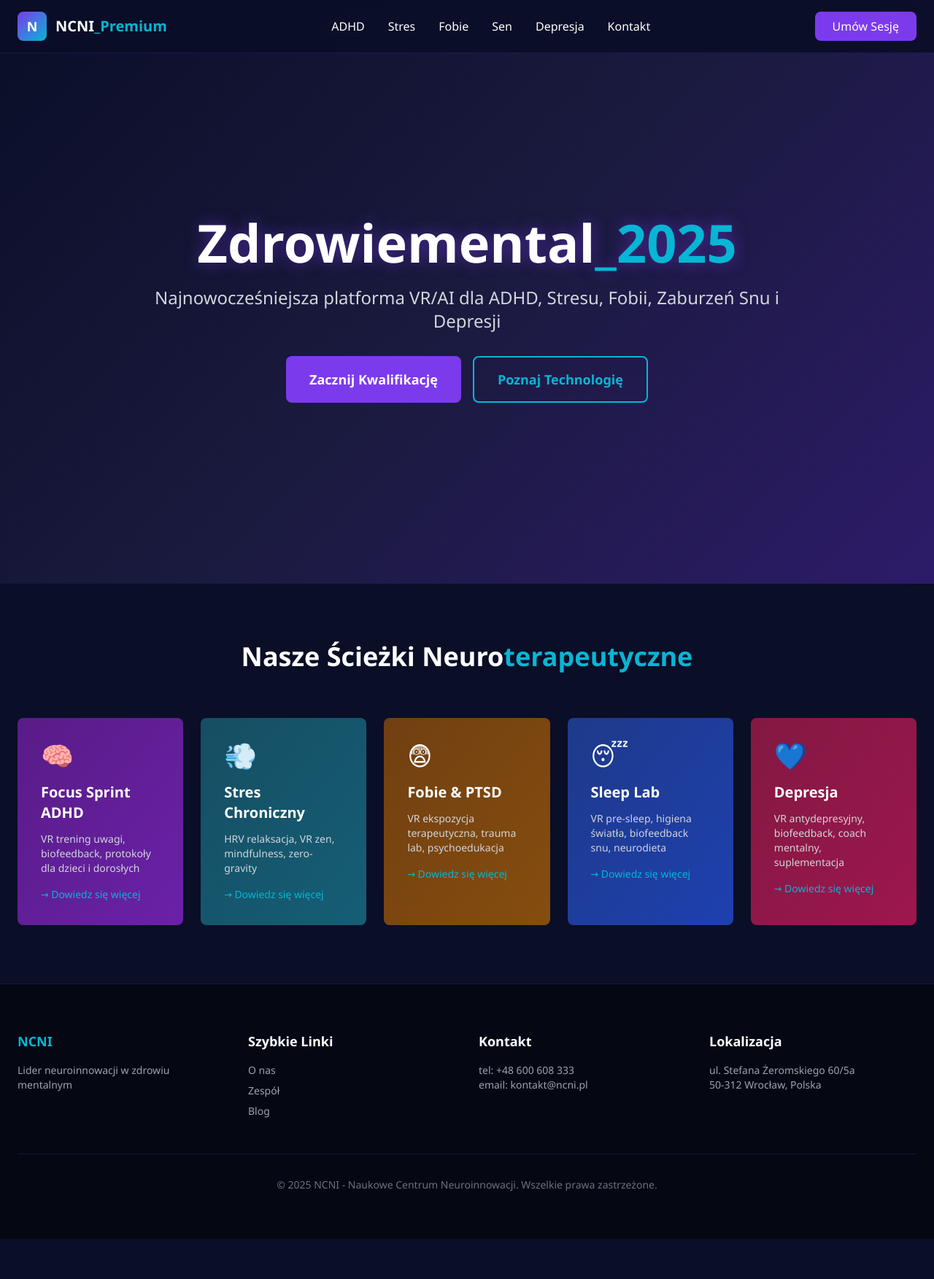
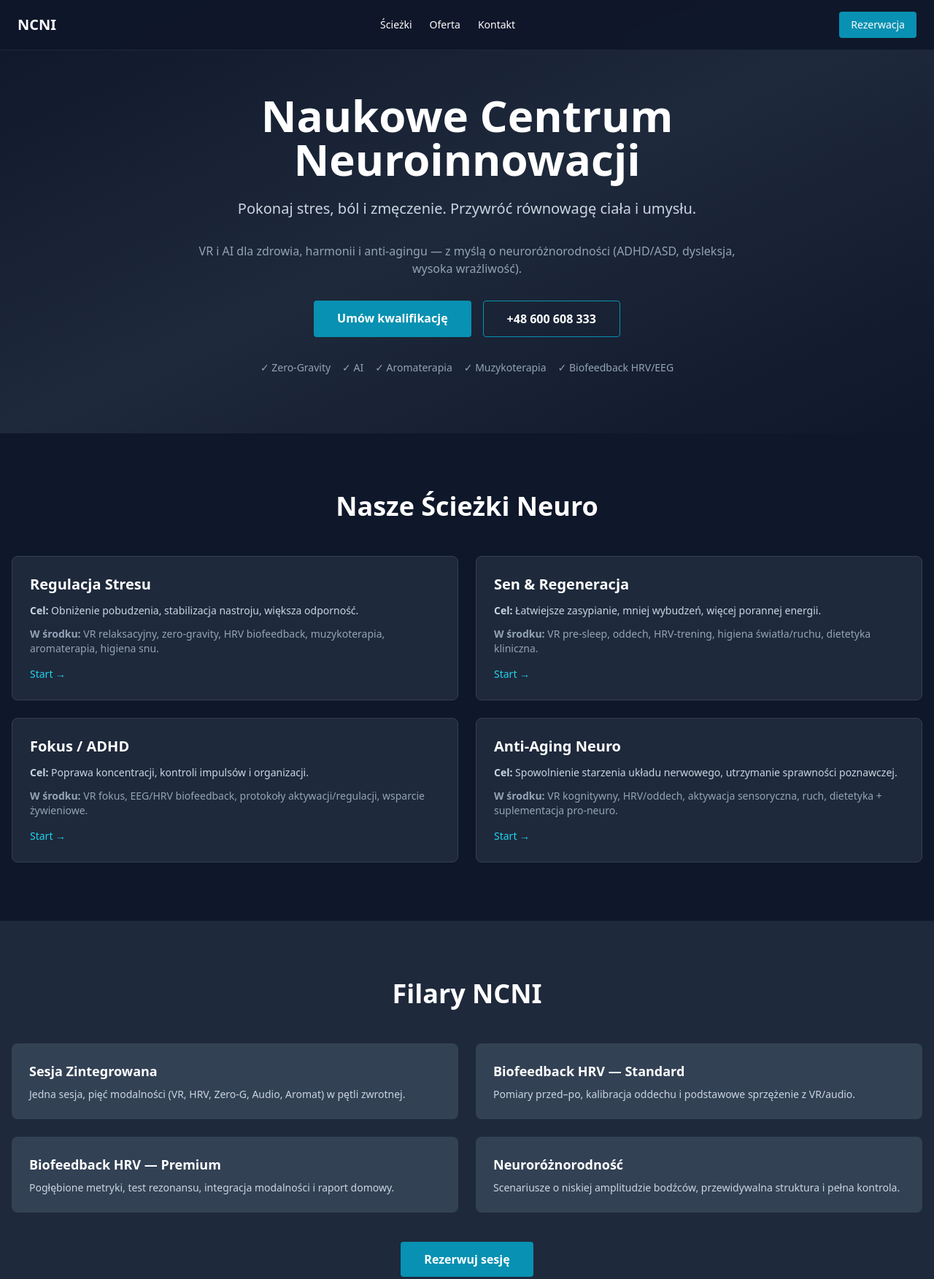
Before and after one commit to SolutionalKarol/ncni-neuro-premium, a plain HTML site: page index.html in a window 1280 px wide. Shown: the top 1753 px of the page at 73% size. Before the commit the page ends 1698 px from the top, so only its background shows below. Drawn offline with nearby package versions, Linux system fonts and the light colour scheme.

Commit message:
refactor: Full NCNI Premium - Pure HTML5 + Tailwind CSS
- Replacement of Hero section with Naukowe Centrum Neuroinnowacji branding
- Added all 4 therapy pathways: Regulacja Stresu, Sen & Regeneracja, Fokus/ADHD, Anti-Aging Neuro
- Integrated 4 NCNI Pillars: Sesja Zintegrowana, HRV Standard, HRV Premium, Neuroróżnorodność
- Team section with all 3 members from ncni.pl
- Contact with exact address: ul. Żeromskiego 60/5a, +48 600 608 333, kontakt@ncni.pl
- All CTA buttons route to neuroinnowacje.pl for reservations
- Company data: KRS 0001200984, NIP 8982325965, REGON 54303723800000
- Responsive design with Tailwind CSS (no custom CSS needed)
- Footer with all legal information and Karol Kiszło credit

```diff
--- a/index.html
+++ b/index.html
@@ -3,148 +3,142 @@
 <head>
     <meta charset="UTF-8">
     <meta name="viewport" content="width=device-width, initial-scale=1.0">
-    <title>NCNI - Neuro Premium | VR Terapia Zdrowia Mentalnego</title>
-    <meta name="description" content="Ekspercka platforma zdrowia mentalnego: ADHD, Stres, Fobie, Sen, Depresja. VR | AI | Biofeedback">
+    <title>Naukowe Centrum Neuroinnowacji - VR, AI, Biofeedback</title>
+    <meta name="description" content="NCNI Wrocław: Terapie VR, AI, Biofeedback dla ADHD, Stresu, Snu, Depresji. +48 600 608 333">
     <script src="https://cdn.tailwindcss.com"></script>
-    <script>
-        tailwind.config = {
-            theme: {
-                extend: {
-                    colors: {
-                        'ncni-dark': '#0a0e27',
-                        'ncni-purple': '#7c3aed',
-                        'ncni-cyan': '#06b6d4',
-                    }
-                }
-            }
-        }
-    </script>
-    <style>
-        * { margin: 0; padding: 0; box-sizing: border-box; }
-        body { font-family: 'Segoe UI', Tahoma, Geneva, Verdana, sans-serif; }
-        .hero-gradient { background: linear-gradient(135deg, #0a0e27 0%, #1a1a3e 50%, #2d1b69 100%); }
-        .glow-text { text-shadow: 0 0 20px rgba(124, 58, 237, 0.5); }
-    </style>
 </head>
-<body class="bg-ncni-dark text-white">
+<body class="bg-slate-900 text-white">
     <!-- HEADER -->
-    <header class="fixed w-full top-0 z-50 bg-ncni-dark/90 backdrop-blur-md border-b border-ncni-purple/20">
-        <div class="max-w-7xl mx-auto px-6 py-4 flex items-center justify-between">
-            <div class="flex items-center gap-3">
-                <div class="w-10 h-10 rounded-lg bg-gradient-to-br from-ncni-purple to-ncni-cyan flex items-center justify-center font-bold text-lg">N</div>
-                <div class="font-bold text-xl">NCNI<span class="text-ncni-cyan">_Premium</span></div>
-            </div>
-            <nav class="hidden md:flex gap-8">
-                <a href="#adhd" class="hover:text-ncni-cyan transition">ADHD</a>
-                <a href="#stress" class="hover:text-ncni-cyan transition">Stres</a>
-                <a href="#fobie" class="hover:text-ncni-cyan transition">Fobie</a>
-                <a href="#sen" class="hover:text-ncni-cyan transition">Sen</a>
-                <a href="#depresja" class="hover:text-ncni-cyan transition">Depresja</a>
-                <a href="#kontakt" class="hover:text-ncni-cyan transition">Kontakt</a>
+    <header class="fixed w-full top-0 z-50 bg-slate-900/95 backdrop-blur border-b border-slate-800">
+        <div class="max-w-7xl mx-auto px-4 sm:px-6 py-4 flex items-center justify-between">
+            <div class="font-bold text-xl">NCNI</div>
+            <nav class="hidden md:flex gap-6 text-sm">
+                <a href="#sciezki" class="hover:text-cyan-400">Ścieżki</a>
+                <a href="#oferta" class="hover:text-cyan-400">Oferta</a>
+                <a href="#kontakt" class="hover:text-cyan-400">Kontakt</a>
             </nav>
-            <button class="bg-ncni-purple hover:bg-ncni-cyan text-white px-6 py-2 rounded-lg transition">Umów Sesję</button>
+            <a href="https://neuroinnowacje.pl" target="_blank" class="bg-cyan-600 hover:bg-cyan-500 px-4 py-2 rounded text-sm">Rezerwacja</a>
         </div>
     </header>
 
     <!-- HERO -->
-    <section class="hero-gradient pt-32 pb-20 px-6 text-center min-h-screen flex items-center justify-center">
-        <div class="max-w-4xl mx-auto">
-            <h1 class="text-5xl md:text-7xl font-black mb-6 glow-text">Zdrowiemental<span class="text-ncni-cyan">_2025</span></h1>
-            <p class="text-xl md:text-2xl mb-8 text-gray-300 leading-relaxed">Najnowocześniejsza platforma VR/AI dla ADHD, Stresu, Fobii, Zaburzeń Snu i Depresji</p>
-            <div class="flex gap-4 justify-center flex-wrap">
-                <button class="bg-ncni-purple hover:bg-ncni-cyan text-white px-8 py-4 rounded-lg text-lg font-bold transition transform hover:scale-105">Zacznij Kwalifikację</button>
-                <button class="border-2 border-ncni-cyan text-ncni-cyan px-8 py-4 rounded-lg text-lg font-bold hover:bg-ncni-cyan/10 transition">Poznaj Technologię</button>
+    <section class="pt-32 pb-20 px-4 text-center bg-gradient-to-br from-slate-900 via-slate-800 to-slate-900">
+        <div class="max-w-3xl mx-auto">
+            <h1 class="text-5xl md:text-6xl font-bold mb-6">Naukowe Centrum<br>Neuroinnowacji</h1>
+            <p class="text-lg md:text-xl text-slate-300 mb-8">Pokonaj stres, ból i zmęczenie. Przywróć równowagę ciała i umysłu.</p>
+            <p class="text-slate-400 mb-8">VR i AI dla zdrowia, harmonii i anti-agingu — z myślą o neuroróżnorodności (ADHD/ASD, dysleksja, wysoka wrażliwość).</p>
+            <div class="flex flex-col sm:flex-row gap-4 justify-center mb-8">
+                <a href="https://neuroinnowacje.pl" target="_blank" class="bg-cyan-600 hover:bg-cyan-500 px-8 py-3 rounded font-semibold">Umów kwalifikację</a>
+                <a href="tel:+48600608333" class="border border-cyan-600 hover:bg-cyan-600/10 px-8 py-3 rounded font-semibold">+48 600 608 333</a>
+            </div>
+            <div class="flex flex-wrap justify-center gap-4 text-sm text-slate-400">
+                <span>✓ Zero-Gravity</span>
+                <span>✓ AI</span>
+                <span>✓ Aromaterapia</span>
+                <span>✓ Muzykoterapia</span>
+                <span>✓ Biofeedback HRV/EEG</span>
             </div>
         </div>
     </section>
 
-    <!-- MAIN CONTENT PLACEHOLDER -->
-    <section class="max-w-7xl mx-auto px-6 py-20">
-        <h2 class="text-4xl font-bold mb-16 text-center">Nasze Ścieżki Neuro<span class="text-ncni-cyan">terapeutyczne</span></h2>
-
-        <div class="grid md:grid-cols-2 lg:grid-cols-5 gap-6">
-            <!-- ADHD -->
-            <div id="adhd" class="bg-gradient-to-br from-purple-900 to-purple-800 p-8 rounded-lg hover:shadow-lg hover:shadow-purple-500/50 transition cursor-pointer group">
-                <div class="text-4xl mb-4">🧠</div>
-                <h3 class="text-xl font-bold mb-3">Focus Sprint ADHD</h3>
-                <p class="text-gray-300 text-sm">VR trening uwagi, biofeedback, protokoły dla dzieci i dorosłych</p>
-                <div class="mt-4 text-ncni-cyan text-sm group-hover:translate-x-2 transition">→ Dowiedz się więcej</div>
+    <!-- SCIEZKI -->
+    <section id="sciezki" class="max-w-7xl mx-auto px-4 py-20">
+        <h2 class="text-4xl font-bold mb-12 text-center">Nasze Ścieżki Neuro</h2>
+        <div class="grid md:grid-cols-2 gap-6">
+            <div class="bg-slate-800 p-6 rounded-lg border border-slate-700">
+                <h3 class="text-xl font-bold mb-3">Regulacja Stresu</h3>
+                <p class="text-sm text-slate-300 mb-3"><strong>Cel:</strong> Obniżenie pobudzenia, stabilizacja nastroju, większa odporność.</p>
+                <p class="text-sm text-slate-400 mb-3"><strong>W środku:</strong> VR relaksacyjny, zero-gravity, HRV biofeedback, muzykoterapia, aromaterapia, higiena snu.</p>
+                <a href="https://neuroinnowacje.pl" target="_blank" class="text-cyan-400 text-sm hover:text-cyan-300">Start →</a>
             </div>
-
-            <!-- STRESS -->
-            <div id="stress" class="bg-gradient-to-br from-cyan-900 to-cyan-800 p-8 rounded-lg hover:shadow-lg hover:shadow-cyan-500/50 transition cursor-pointer group">
-                <div class="text-4xl mb-4">💨</div>
-                <h3 class="text-xl font-bold mb-3">Stres Chroniczny</h3>
-                <p class="text-gray-300 text-sm">HRV relaksacja, VR zen, mindfulness, zero-gravity</p>
-                <div class="mt-4 text-ncni-cyan text-sm group-hover:translate-x-2 transition">→ Dowiedz się więcej</div>
+            <div class="bg-slate-800 p-6 rounded-lg border border-slate-700">
+                <h3 class="text-xl font-bold mb-3">Sen & Regeneracja</h3>
+                <p class="text-sm text-slate-300 mb-3"><strong>Cel:</strong> Łatwiejsze zasypianie, mniej wybudzeń, więcej porannej energii.</p>
+                <p class="text-sm text-slate-400 mb-3"><strong>W środku:</strong> VR pre-sleep, oddech, HRV-trening, higiena światła/ruchu, dietetyka kliniczna.</p>
+                <a href="https://neuroinnowacje.pl" target="_blank" class="text-cyan-400 text-sm hover:text-cyan-300">Start →</a>
             </div>
-
-            <!-- FOBIE -->
-            <div id="fobie" class="bg-gradient-to-br from-yellow-900 to-yellow-800 p-8 rounded-lg hover:shadow-lg hover:shadow-yellow-500/50 transition cursor-pointer group">
-                <div class="text-4xl mb-4">😨</div>
-                <h3 class="text-xl font-bold mb-3">Fobie & PTSD</h3>
-                <p class="text-gray-300 text-sm">VR ekspozycja terapeutyczna, trauma lab, psychoedukacja</p>
-                <div class="mt-4 text-ncni-cyan text-sm group-hover:translate-x-2 transition">→ Dowiedz się więcej</div>
+            <div class="bg-slate-800 p-6 rounded-lg border border-slate-700">
+                <h3 class="text-xl font-bold mb-3">Fokus / ADHD</h3>
+                <p class="text-sm text-slate-300 mb-3"><strong>Cel:</strong> Poprawa koncentracji, kontroli impulsów i organizacji.</p>
+                <p class="text-sm text-slate-400 mb-3"><strong>W środku:</strong> VR fokus, EEG/HRV biofeedback, protokoły aktywacji/regulacji, wsparcie żywieniowe.</p>
+                <a href="https://neuroinnowacje.pl" target="_blank" class="text-cyan-400 text-sm hover:text-cyan-300">Start →</a>
             </div>
-
-            <!-- SEN -->
-            <div id="sen" class="bg-gradient-to-br from-blue-900 to-blue-800 p-8 rounded-lg hover:shadow-lg hover:shadow-blue-500/50 transition cursor-pointer group">
-                <div class="text-4xl mb-4">😴</div>
-                <h3 class="text-xl font-bold mb-3">Sleep Lab</h3>
-                <p class="text-gray-300 text-sm">VR pre-sleep, higiena światła, biofeedback snu, neurodieta</p>
-                <div class="mt-4 text-ncni-cyan text-sm group-hover:translate-x-2 transition">→ Dowiedz się więcej</div>
-            </div>
-
-            <!-- DEPRESJA -->
-            <div id="depresja" class="bg-gradient-to-br from-pink-900 to-pink-800 p-8 rounded-lg hover:shadow-lg hover:shadow-pink-500/50 transition cursor-pointer group">
-                <div class="text-4xl mb-4">💙</div>
-                <h3 class="text-xl font-bold mb-3">Depresja</h3>
-                <p class="text-gray-300 text-sm">VR antydepresyjny, biofeedback, coach mentalny, suplementacja</p>
-                <div class="mt-4 text-ncni-cyan text-sm group-hover:translate-x-2 transition">→ Dowiedz się więcej</div>
+            <div class="bg-slate-800 p-6 rounded-lg border border-slate-700">
+                <h3 class="text-xl font-bold mb-3">Anti-Aging Neuro</h3>
+                <p class="text-sm text-slate-300 mb-3"><strong>Cel:</strong> Spowolnienie starzenia układu nerwowego, utrzymanie sprawności poznawczej.</p>
+                <p class="text-sm text-slate-400 mb-3"><strong>W środku:</strong> VR kognitywny, HRV/oddech, aktywacja sensoryczna, ruch, dietetyka + suplementacja pro-neuro.</p>
+                <a href="https://neuroinnowacje.pl" target="_blank" class="text-cyan-400 text-sm hover:text-cyan-300">Start →</a>
             </div>
         </div>
     </section>
 
-    <!-- FOOTER -->
-    <footer id="kontakt" class="bg-black/50 border-t border-ncni-purple/20 py-16 px-6">
-        <div class="max-w-7xl mx-auto grid md:grid-cols-4 gap-8">
-            <div>
-                <h4 class="font-bold text-lg mb-4 text-ncni-cyan">NCNI</h4>
-                <p class="text-gray-400 text-sm">Lider neuroinnowacji w zdrowiu mentalnym</p>
+    <!-- OFERTA -->
+    <section id="oferta" class="bg-slate-800 py-20 px-4">
+        <div class="max-w-7xl mx-auto">
+            <h2 class="text-4xl font-bold mb-12 text-center">Filary NCNI</h2>
+            <div class="grid md:grid-cols-2 gap-6">
+                <div class="bg-slate-700 p-6 rounded-lg">
+                    <h3 class="text-lg font-bold mb-2">Sesja Zintegrowana</h3>
+                    <p class="text-slate-300 text-sm">Jedna sesja, pięć modalności (VR, HRV, Zero-G, Audio, Aromat) w pętli zwrotnej.</p>
+                </div>
+                <div class="bg-slate-700 p-6 rounded-lg">
+                    <h3 class="text-lg font-bold mb-2">Biofeedback HRV — Standard</h3>
+                    <p class="text-slate-300 text-sm">Pomiary przed–po, kalibracja oddechu i podstawowe sprzężenie z VR/audio.</p>
+                </div>
+                <div class="bg-slate-700 p-6 rounded-lg">
+                    <h3 class="text-lg font-bold mb-2">Biofeedback HRV — Premium</h3>
+                    <p class="text-slate-300 text-sm">Pogłębione metryki, test rezonansu, integracja modalności i raport domowy.</p>
+                </div>
+                <div class="bg-slate-700 p-6 rounded-lg">
+                    <h3 class="text-lg font-bold mb-2">Neuroróżnorodność</h3>
+                    <p class="text-slate-300 text-sm">Scenariusze o niskiej amplitudzie bodźców, przewidywalna struktura i pełna kontrola.</p>
+                </div>
             </div>
-            <div>
-                <h4 class="font-bold text-lg mb-4">Szybkie Linki</h4>
-                <ul class="space-y-2 text-gray-400 text-sm">
-                    <li><a href="#" class="hover:text-ncni-cyan transition">O nas</a></li>
-                    <li><a href="#" class="hover:text-ncni-cyan transition">Zespół</a></li>
-                    <li><a href="#" class="hover:text-ncni-cyan transition">Blog</a></li>
-                </ul>
-            </div>
-            <div>
-                <h4 class="font-bold text-lg mb-4">Kontakt</h4>
-                <p class="text-gray-400 text-sm">tel: +48 600 608 333</p>
-                <p class="text-gray-400 text-sm">email: kontakt@ncni.pl</p>
-            </div>
-            <div>
-                <h4 class="font-bold text-lg mb-4">Lokalizacja</h4>
-                <p class="text-gray-400 text-sm">ul. Stefana Żeromskiego 60/5a</p>
-                <p class="text-gray-400 text-sm">50-312 Wrocław, Polska</p>
+            <div class="text-center mt-10">
+                <a href="https://neuroinnowacje.pl" target="_blank" class="bg-cyan-600 hover:bg-cyan-500 px-8 py-3 rounded font-semibold inline-block">Rezerwuj sesję</a>
             </div>
         </div>
-        <div class="border-t border-ncni-purple/20 mt-12 pt-8 text-center text-gray-500 text-sm">
-            <p>© 2025 NCNI - Naukowe Centrum Neuroinnowacji. Wszelkie prawa zastrzeżone.</p>
+    </section>
+
+    <!-- ZESPOL -->
+    <section class="max-w-7xl mx-auto px-4 py-20">
+        <h2 class="text-4xl font-bold mb-12 text-center">Zespół NCNI</h2>
+        <div class="grid md:grid-cols-3 gap-6">
+            <div class="text-center">
+                <h3 class="text-lg font-bold">dr hab. inż. Sebastian Kraszewski, prof. PWr</h3>
+                <p class="text-slate-400 text-sm mt-2">Dyrektor Naukowy • Profesor inżynierii biomedycznej • Współzałożyciel NCNI</p>
+            </div>
+            <div class="text-center">
+                <h3 class="text-lg font-bold">dr inż. Marlena Gąsior-Głogowska</h3>
+                <p class="text-slate-400 text-sm mt-2">Architekt sensorycznej przestrzeni • Neuroestetyka</p>
+            </div>
+            <div class="text-center">
+                <h3 class="text-lg font-bold">Karol Kiszło</h3>
+                <p class="text-slate-400 text-sm mt-2">Współzałożyciel • Executive Director • Head of NeuroPerformance</p>
+            </div>
+        </div>
+    </section>
+
+    <!-- KONTAKT -->
+    <section id="kontakt" class="bg-slate-800 py-20 px-4">
+        <div class="max-w-3xl mx-auto text-center">
+            <h2 class="text-4xl font-bold mb-8">Skontaktuj się z nami</h2>
+            <div class="bg-slate-700 p-8 rounded-lg mb-6">
+                <p class="text-lg mb-4"><strong>Adres:</strong><br>ul. Stefana Żeromskiego 60/5a, 50-312 Wrocław</p>
+                <p class="text-lg mb-4"><strong>Telefon:</strong><br><a href="tel:+48600608333" class="text-cyan-400 hover:text-cyan-300">+48 600 608 333</a></p>
+                <p class="text-lg"><strong>Email:</strong><br><a href="mailto:kontakt@ncni.pl" class="text-cyan-400 hover:text-cyan-300">kontakt@ncni.pl</a></p>
+            </div>
+            <a href="https://neuroinnowacje.pl" target="_blank" class="bg-cyan-600 hover:bg-cyan-500 px-8 py-3 rounded font-semibold inline-block">Rezerwuj na neuroinnowacje.pl</a>
+        </div>
+    </section>
+
+    <!-- FOOTER -->
+    <footer class="bg-slate-900 border-t border-slate-800 py-8 px-4 text-center text-slate-400 text-sm">
+        <div class="max-w-7xl mx-auto">
+            <p class="mb-4">Naukowe Centrum Neuroinnowacji Sp. z o.o.</p>
+            <p class="mb-2">KRS: 0001200984 • NIP: 8982325965 • REGON: 54303723800000</p>
+            <p>© 2025 NCNI. Wszelkie prawa zastrzeżone. Designed & built by Karol Kiszło</p>
         </div>
     </footer>
-
-    <script>
-        // Smooth scroll
-        document.querySelectorAll('a[href^="#"]').forEach(anchor => {
-            anchor.addEventListener('click', function (e) {
-                e.preventDefault();
-                const target = document.querySelector(this.getAttribute('href'));
-                if (target) target.scrollIntoView({ behavior: 'smooth' });
-            });
-        });
-    </script>
 </body>
 </html>
```
